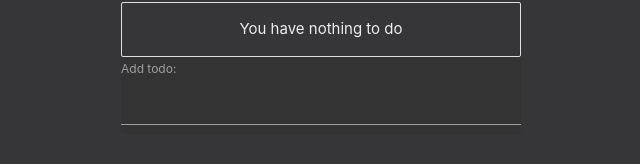
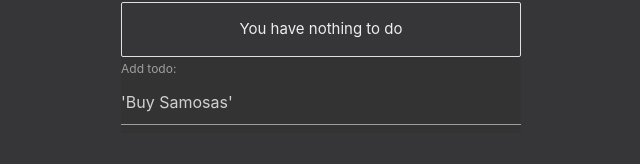
Before and after one commit to vasisht54/todo-react, a React (Create React App) app: page / in a window 1280 px wide. Shown: the part 200-364 px from the top of the page, without its empty margins (319-959 px from the left). Built offline with nearby package versions, Linux system fonts and the light colour scheme.

Commit message:
Removed yarn lock for deployment

```diff
--- a/src/components/AddTodo.js
+++ b/src/components/AddTodo.js
@@ -28,7 +28,7 @@ const AddTodo = (props) => {
   return (
       <form style ={{background: theme.ui, color: theme.textColor}} onSubmit={handleSubmit}>
         <label htmlFor="add-todo">Add todo:</label>
-        <input required style ={{color: theme.textColor}} onChange={handleOnChange} id="add-todo" type="text" value={content} />
+        <input placeholder="'Buy Samosas'" required style ={{color: theme.textColor}} onChange={handleOnChange} id="add-todo" type="text" value={content} />
       </form>
   )
 };
```
Also changed, not shown: 1 other file (tests, documents, lock files or other folders).
